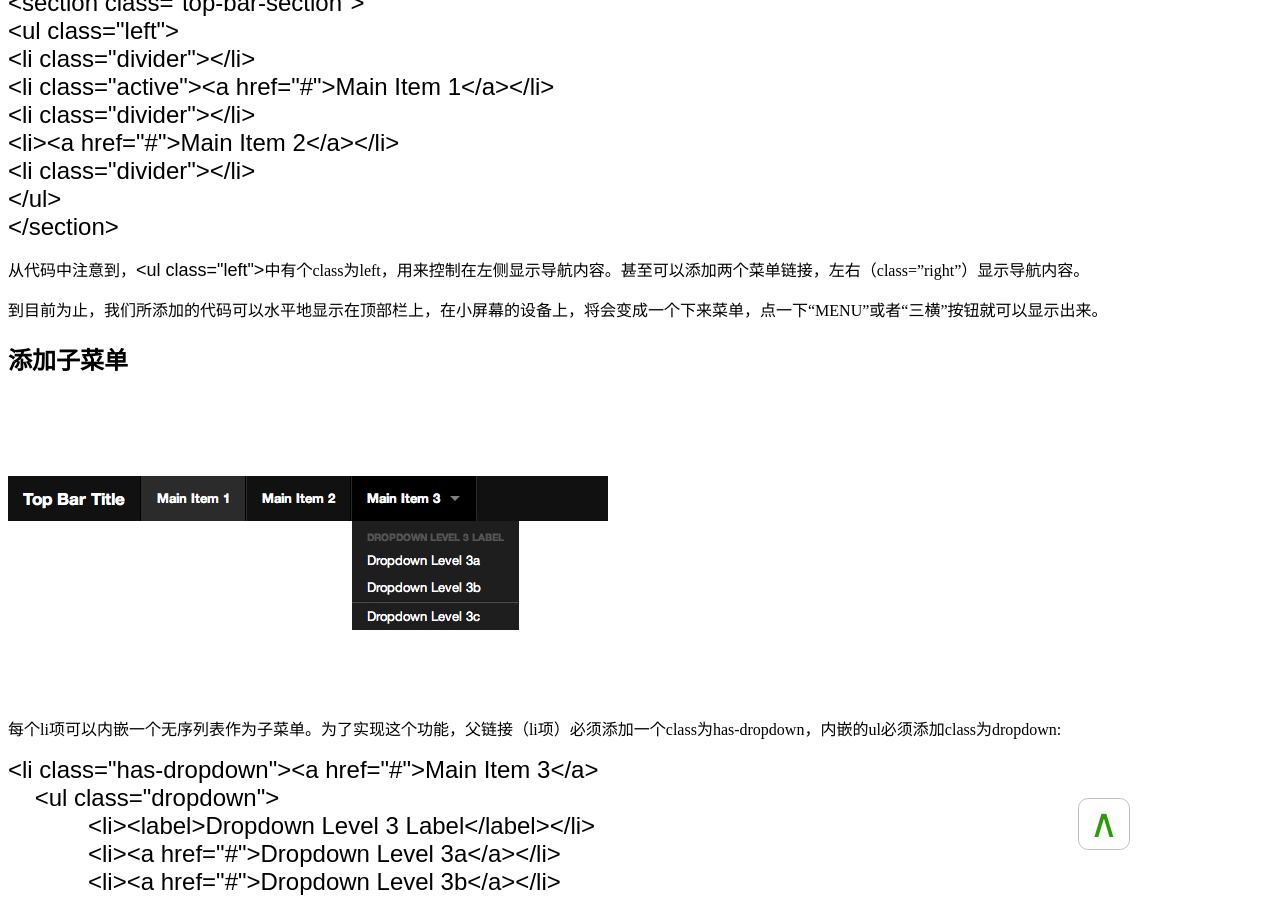
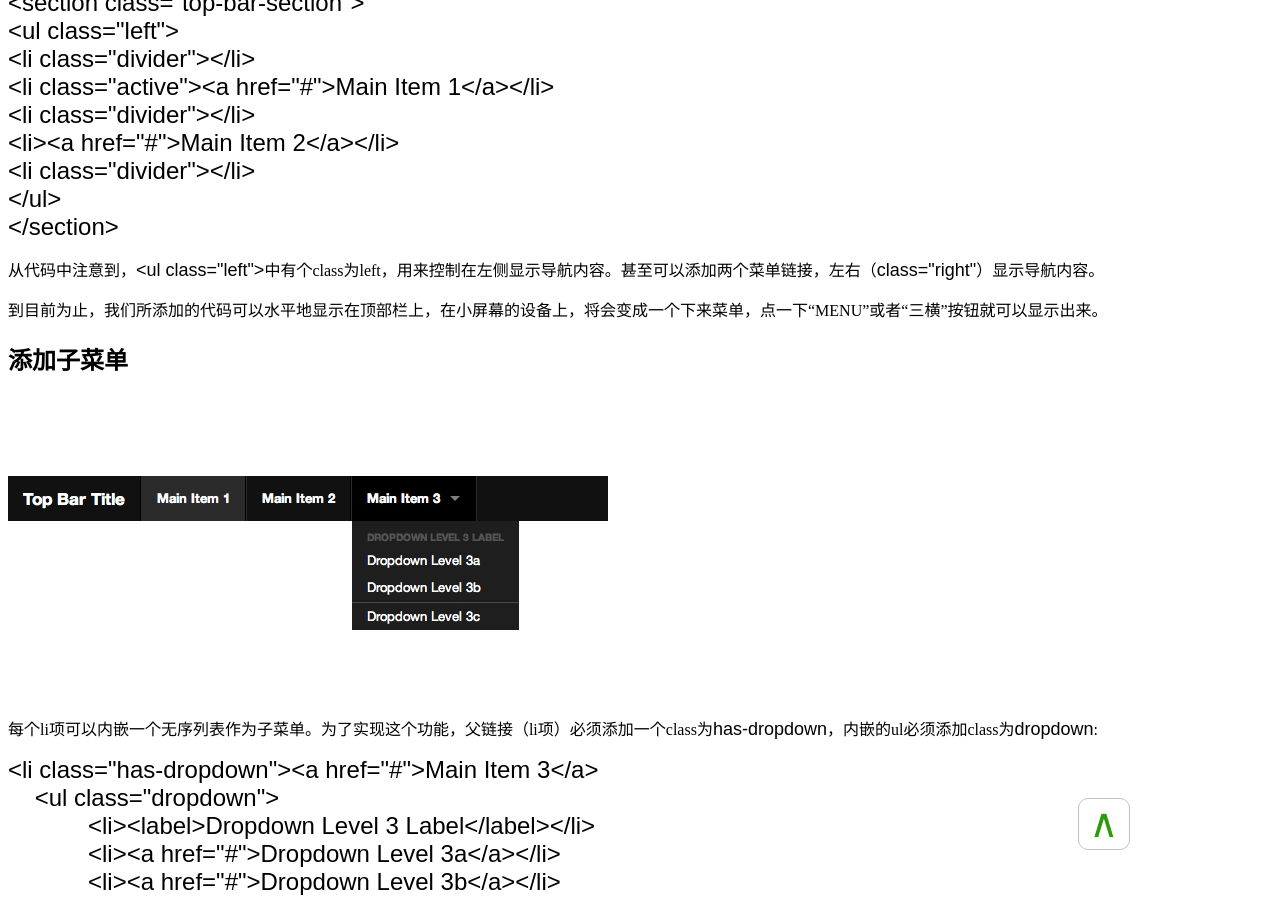
Before and after one commit to pigerla/pigerla.github.com, a Jekyll site: the page built from _posts/2013-11-22-[译]初学者学习Foundation：顶部栏.md, in a window 1280 px wide and 900 px high, scrolled down 2271 px. Built offline with Jekyll 4.4.1, drawn with Linux system fonts in a browser that asks for light colours; comment, search, counter and statistics services are not loaded; some of the changed text lies outside the part shown.

Commit message:
修改完善文章

```diff
--- a/_posts/2013-11-22-[译]初学者学习Foundation：顶部栏.md
+++ b/_posts/2013-11-22-[译]初学者学习Foundation：顶部栏.md
@@ -25,7 +25,7 @@ Foundation的顶部栏是一个非常小巧有用的组件，但不是意味着
 
 ![foundation-4-2](http://pigerla.com/assets/images/20131124/foundation-4-2.jpg)
 
-接着在`<nav class="top-bar">`里面添加一个`<ul>`和两个`<li>`，其中一个<li>来显示这个菜单的标题或者logo。
+接着在`<nav class="top-bar">`里面添加一个`<ul>`和两个`<li>`，其中一个`<li>`来显示这个菜单的标题或者`logo`。
 
 **备注：**如果你只想显示“MENU”或者“三横”（见上图），就可以去掉`menu-icon`，或者是标签内容“Menu”。
 
@@ -41,7 +41,7 @@ Foundation的顶部栏是一个非常小巧有用的组件，但不是意味着
 
 ## 添加父链接 ##
 
-添加父链接（li项）是我们接下来要做的，关闭</nav>之前需要添加一个`<section class="top-bar-section">`标签，在这个section中需要添加一个无序列表。
+添加父链接（li项）是我们接下来要做的，关闭`</nav>`之前需要添加一个`<section class="top-bar-section">`标签，在这个section中需要添加一个无序列表。
 
 ![foundation-4-3](http://pigerla.com/assets/images/20131124/foundation-4-3.jpg)
 
@@ -57,7 +57,7 @@ Foundation的顶部栏是一个非常小巧有用的组件，但不是意味着
     </ul>
     </section>
 
-从代码中注意到，`<ul class="left">`中有个class为left，用来控制在左侧显示导航内容。甚至可以添加两个菜单链接，左右（class="right"）显示导航内容。
+从代码中注意到，`<ul class="left">`中有个class为left，用来控制在左侧显示导航内容。甚至可以添加两个菜单链接，左右（`class="right"`）显示导航内容。
 
 到目前为止，我们所添加的代码可以水平地显示在顶部栏上，在小屏幕的设备上，将会变成一个下来菜单，点一下“MENU”或者“三横”按钮就可以显示出来。
 
@@ -65,7 +65,7 @@ Foundation的顶部栏是一个非常小巧有用的组件，但不是意味着
 
 ![foundation-4-4](http://pigerla.com/assets/images/20131124/foundation-4-4.jpg)
 
-每个li项可以内嵌一个无序列表作为子菜单。为了实现这个功能，父链接（li项）必须添加一个class为has-dropdown，内嵌的ul必须添加class为dropdown:
+每个li项可以内嵌一个无序列表作为子菜单。为了实现这个功能，父链接（li项）必须添加一个class为`has-dropdown`，内嵌的ul必须添加class为`dropdown`:
 
     <li class="has-dropdown"><a href="#">Main Item 3</a>
 	    <ul class="dropdown">
```
